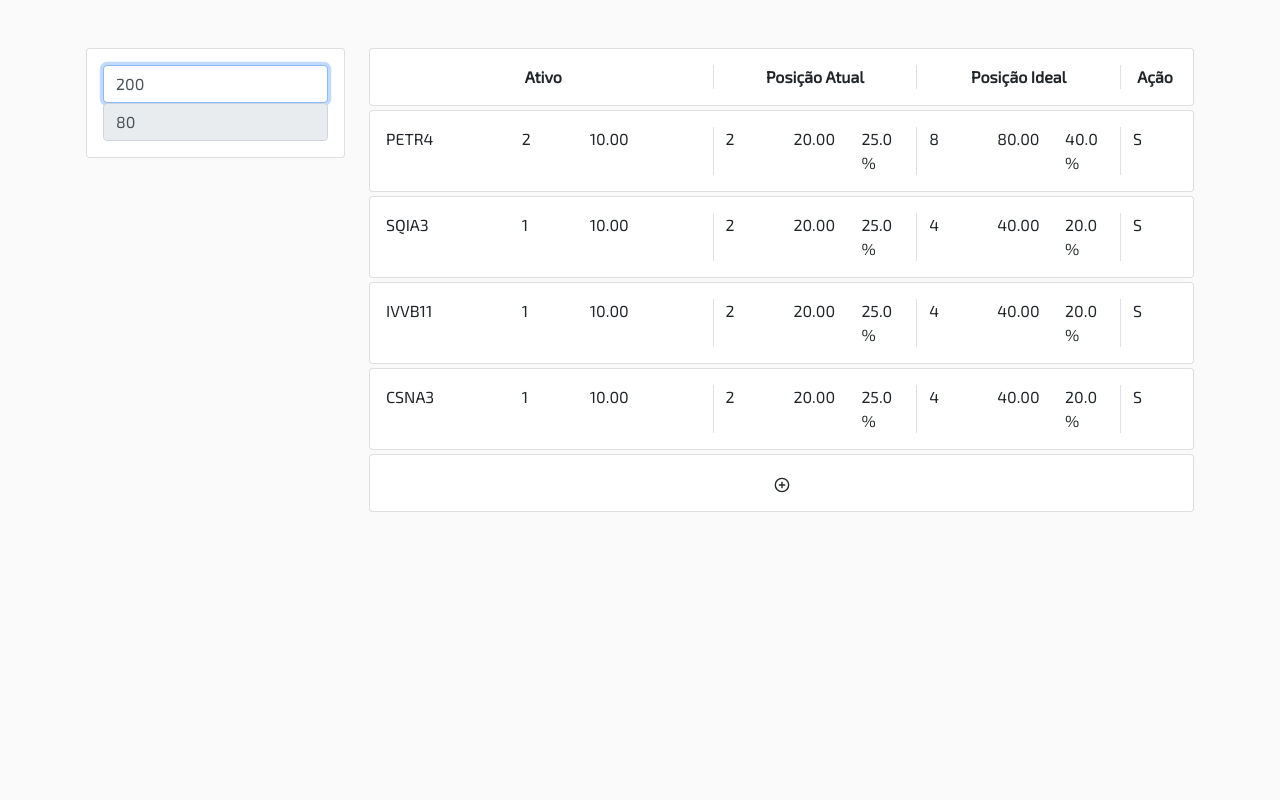
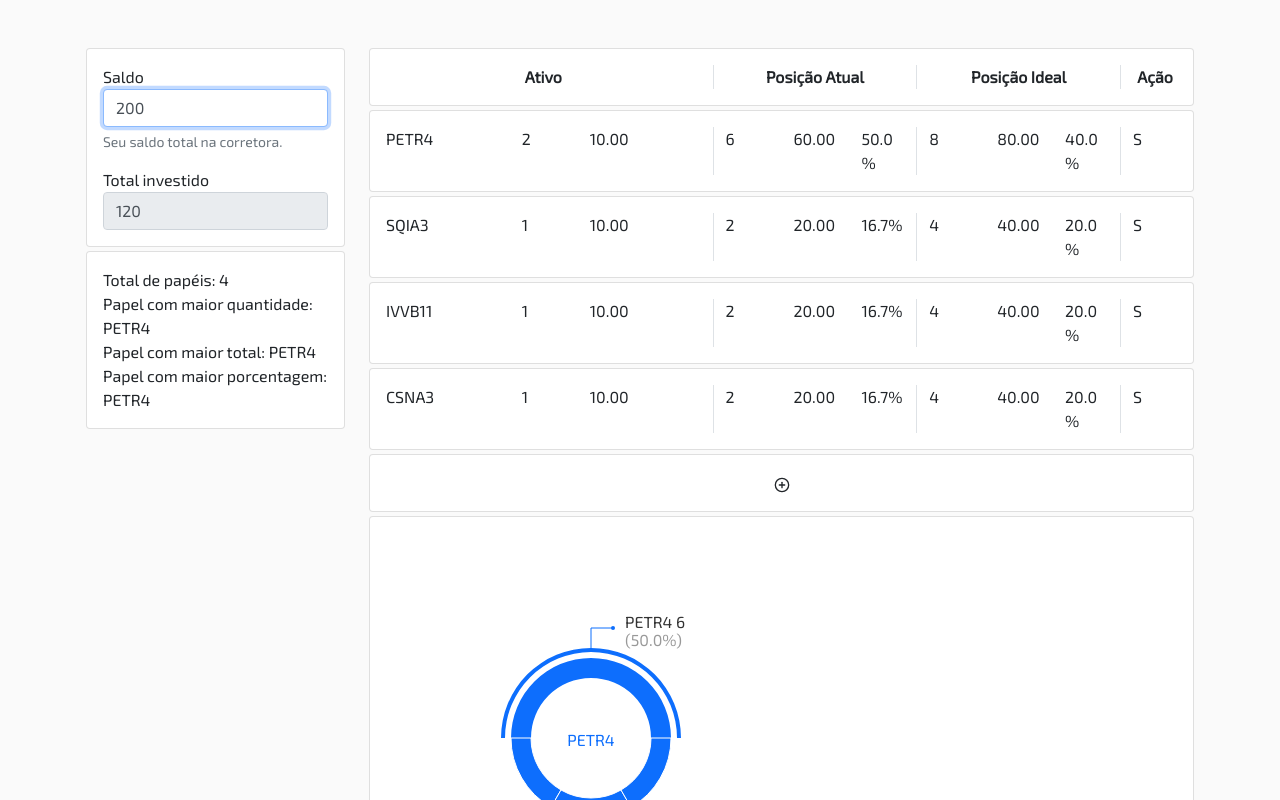
Before and after one commit to danjsillva/planilhapit-web, a React (Create React App) app: page / in a window 1280 px wide. Shown: the top 800 px of the page. Built offline with nearby package versions, Linux system fonts and the light colour scheme; the HTML template or start-up script is replaced by a standard one.

Commit message:
feat: melhorias no layout e grafico

```diff
--- a/package.json
+++ b/package.json
@@ -11,6 +11,7 @@
     "react-dom": "^16.13.1",
     "react-icons": "^3.10.0",
     "react-scripts": "3.4.1",
+    "recharts": "^1.8.5",
     "recoil": "^0.0.8"
   },
   "scripts": {
--- a/src/App.js
+++ b/src/App.js
@@ -1,8 +1,9 @@
 import React from 'react';
 import { RecoilRoot } from 'recoil'
 
-import AssetForm from './components/AssetForm'
+import Sidebar from './components/Sidebar'
 import AssetsTable from './components/AssetsTable'
+import AssetsChart from './components/AssetsChart'
 
 import './style.css'
 
@@ -11,11 +12,13 @@
     <RecoilRoot>
       <div className="container">
         <div className="row mt-5">
-          <div className="col-3">
-            <AssetForm />
+          <div className="col-12 col-lg-3">
+            <Sidebar />
           </div>
-          <div className="col-9">
+          <div className="col-12 col-lg-9">
             <AssetsTable />
+
+            <AssetsChart />
           </div>
         </div>
       </div>
--- a/src/components/AssetForm.js
+++ /dev/null
@@ -1,37 +0,0 @@
-import React, { useState } from 'react'
-import { useRecoilState } from "recoil";
-import axios from 'axios'
-
-import { saldoState, acoesState } from '../store/atoms'
-
-const AssetForm = () => {
-    const [acao, setAcao] = useState({ nome: 'BIDI3', nota: 3, quant: 2, preco: 0 })
-    const [saldo, setSaldo] = useRecoilState(saldoState);
-    const [acoes, setAcoes] = useRecoilState(acoesState);
-
-    const handleSubmitForm = async (event) => {
-        event.preventDefault()
-
-        const response = (await axios.get(`https://blxskdikk0.execute-api.sa-east-1.amazonaws.com/dev/quotation?label=${acao.nome}`)).data
-
-        setAcoes([...acoes, { ...acao, preco: response[acao.nome].price }])
-        setAcao({ nome: '', nota: 0, quant: 0 })
-    }
-
-    return (
-        <div className="">
-            <div className="card card-body">
-                <div className="row">
-                    <div className="col-12">
-                        <input value={saldo} onChange={e => setSaldo(e.target.value)} className="form-control" autoFocus />
-                    </div>
-                    <div className="col-12">
-                        <input value={acoes.reduce((total, acao) => total + (acao.preco * acao.quant), 0)} className="form-control" readOnly />
-                    </div>
-                </div>
-            </div>
-        </div>
-    )
-}
-
-export default AssetForm
--- a/src/components/AssetModal.js
+++ b/src/components/AssetModal.js
@@ -5,17 +5,17 @@
 import { saldoState, acoesState } from '../store/atoms'
 
 const AssetForm = () => {
-    const [acao, setAcao] = useState({ nome: 'BIDI3', nota: 3, quant: 2, preco: 0 })
+    const [acao, setAcao] = useState({ name: 'BIDI3', nota: 3, quant: 2, preco: 0 })
     const [saldo, setSaldo] = useRecoilState(saldoState);
     const [acoes, setAcoes] = useRecoilState(acoesState);
 
     const handleSubmitForm = async (event) => {
         event.preventDefault()
 
-        const response = (await axios.get(`https://blxskdikk0.execute-api.sa-east-1.amazonaws.com/dev/quotation?label=${acao.nome}`)).data
+        const response = (await axios.get(`https://blxskdikk0.execute-api.sa-east-1.amazonaws.com/dev/quotation?label=${acao.name}`)).data
 
-        setAcoes([...acoes, { ...acao, preco: response[acao.nome].price }])
-        setAcao({ nome: '', nota: 0, quant: 0 })
+        setAcoes([...acoes, { ...acao, preco: response[acao.name].price }])
+        setAcao({ name: '', nota: 0, quant: 0 })
     }
 
     return (
@@ -34,7 +34,7 @@
                         <form onSubmit={handleSubmitForm}>
                             <div className="row">
                                 <div className="col">
-                                    <input value={acao.nome} onChange={e => setAcao({ ...acao, nome: e.target.value})} className="form-control" />
+                                    <input value={acao.name} onChange={e => setAcao({ ...acao, name: e.target.value})} className="form-control" />
                                 </div>
                                 <div className="col">
                                     <input value={acao.nota} onChange={e => setAcao({ ...acao, nota: e.target.value})} className="form-control" />
--- /dev/null
+++ b/src/components/AssetsChart.js
@@ -0,0 +1,91 @@
+import React, { useState } from 'react'
+import { useRecoilState } from "recoil";
+import { PieChart, Pie, Sector } from 'recharts';
+
+import { saldoState, acoesState } from '../store/atoms'
+
+const renderActiveShape = (props) => {
+    const RADIAN = Math.PI / 180;
+    const { cx, cy, midAngle, innerRadius, outerRadius, startAngle, endAngle,
+      fill, payload, percent, value } = props;
+    const sin = Math.sin(-RADIAN * midAngle);
+    const cos = Math.cos(-RADIAN * midAngle);
+    const sx = cx + (outerRadius + 10) * cos;
+    const sy = cy + (outerRadius + 10) * sin;
+    const mx = cx + (outerRadius + 30) * cos;
+    const my = cy + (outerRadius + 30) * sin;
+    const ex = mx + (cos >= 0 ? 1 : -1) * 22;
+    const ey = my;
+    const textAnchor = cos >= 0 ? 'start' : 'end';
+
+    return (
+      <g>
+        <text x={cx} y={cy} dy={8} textAnchor="middle" fill={fill}>{payload.name}</text>
+        <Sector
+          cx={cx}
+          cy={cy}
+          innerRadius={innerRadius}
+          outerRadius={outerRadius}
+          startAngle={startAngle}
+          endAngle={endAngle}
+          fill={fill}
+        />
+        <Sector
+          cx={cx}
+          cy={cy}
+          startAngle={startAngle}
+          endAngle={endAngle}
+          innerRadius={outerRadius + 6}
+          outerRadius={outerRadius + 10}
+          fill={fill}
+        />
+        <path d={`M${sx},${sy}L${mx},${my}L${ex},${ey}`} stroke={fill} fill="none"/>
+        <circle cx={ex} cy={ey} r={2} fill={fill} stroke="none"/>
+        <text x={ex + (cos >= 0 ? 1 : -1) * 12} y={ey} textAnchor={textAnchor} fill="#333">{`${payload.name} ${value}`}</text>
+        <text x={ex + (cos >= 0 ? 1 : -1) * 12} y={ey} dy={18} textAnchor={textAnchor} fill="#999">
+          {`(${(percent * 100).toFixed(1)}%)`}
+        </text>
+      </g>
+    );
+};
+
+const AssetForm = () => {
+    const [activeIndex, setActiveIndex] = useState(0)
+    const [acoes, setAcoes] = useRecoilState(acoesState);
+
+    return (
+        <div className="card card-body mt-1">
+            <PieChart width={400} height={400}>
+                <Pie
+                    data={acoes}
+                    cx={200}
+                    cy={200}
+                    innerRadius={60}
+                    outerRadius={80}
+                    fill="#0d6efd"
+                    dataKey="quant"
+                    activeIndex={activeIndex}
+                    activeShape={renderActiveShape}
+                    onMouseEnter={(data, index) => setActiveIndex(index)}
+                />
+            </PieChart>
+
+            <PieChart width={400} height={400}>
+                <Pie
+                    data={acoes}
+                    cx={200}
+                    cy={200}
+                    innerRadius={60}
+                    outerRadius={80}
+                    fill="#0d6efd"
+                    dataKey="quant"
+                    activeIndex={activeIndex}
+                    activeShape={renderActiveShape}
+                    onMouseEnter={(data, index) => setActiveIndex(index)}
+                />
+            </PieChart>
+        </div>
+    )
+}
+
+export default AssetForm
--- a/src/components/AssetsTable.js
+++ b/src/components/AssetsTable.js
@@ -10,13 +10,13 @@
     const [saldo,] = useRecoilState(saldoState);
     const [acoes, setAcoes] = useRecoilState(acoesState);
 
-    const handleGetAcao = (nome) => {
-        const acao = acoes.find(acao => acao.nome === nome)
+    const handleGetAcao = (name) => {
+        const acao = acoes.find(acao => acao.name === name)
         const totalPreco = acoes.reduce((total, acao) => total + (acao.quant * acao.preco), 0)
         const totalNota = acoes.reduce((total, acao) => total + (acao.nota), 0)
 
         return ({
-            nome: acao.nome,
+            name: acao.name,
             nota: acao.nota,
             preco: (acao.preco).toFixed(2),
             quantAtual: Math.floor(acao.quant),
@@ -29,8 +29,8 @@
         })
     }
 
-    const handleClickRemover = (nome) => {
-        setAcoes(acoes.filter(acao => acao.nome !== nome))
+    const handleClickRemover = (name) => {
+        setAcoes(acoes.filter(acao => acao.name !== name))
     }
 
     return (
@@ -47,18 +47,18 @@
             </div>
 
             {acoes.map(acao => (
-                <div key={acao.nome} className="card card-body pointer mt-1">
+                <div key={acao.name} className="card card-body pointer mt-1">
                     <div className="row">
-                        <div className="col-2">{handleGetAcao(acao.nome).nome}</div>
-                        <div className="col-1">{handleGetAcao(acao.nome).nota}</div>
-                        <div className="col-2 border-right">{handleGetAcao(acao.nome).preco}</div>
-                        <div className="col-1">{handleGetAcao(acao.nome).quantAtual}</div>
-                        <div className="col-1">{handleGetAcao(acao.nome).totalAtual}</div>
-                        <div className="col-1 border-right">{handleGetAcao(acao.nome).percentAtual}%</div>
-                        <div className="col-1">{handleGetAcao(acao.nome).quantIdeal}</div>
-                        <div className="col-1">{handleGetAcao(acao.nome).totalIdeal}</div>
-                        <div className="col-1 border-right">{handleGetAcao(acao.nome).percentIdeal}%</div>
-                        <div className="col-1">{handleGetAcao(acao.nome).status}</div>
+                        <div className="col-2">{handleGetAcao(acao.name).name}</div>
+                        <div className="col-1">{handleGetAcao(acao.name).nota}</div>
+                        <div className="col-2 border-right">{handleGetAcao(acao.name).preco}</div>
+                        <div className="col-1">{handleGetAcao(acao.name).quantAtual}</div>
+                        <div className="col-1">{handleGetAcao(acao.name).totalAtual}</div>
+                        <div className="col-1 border-right">{handleGetAcao(acao.name).percentAtual}%</div>
+                        <div className="col-1">{handleGetAcao(acao.name).quantIdeal}</div>
+                        <div className="col-1">{handleGetAcao(acao.name).totalIdeal}</div>
+                        <div className="col-1 border-right">{handleGetAcao(acao.name).percentIdeal}%</div>
+                        <div className="col-1">{handleGetAcao(acao.name).status}</div>
                     </div>
                 </div>
             ))}
--- /dev/null
+++ b/src/components/Sidebar.js
@@ -0,0 +1,48 @@
+import React, { useState } from 'react'
+import { useRecoilState } from "recoil";
+import axios from 'axios'
+import { PieChart, Pie, Sector } from 'recharts';
+
+import { saldoState, acoesState } from '../store/atoms'
+
+const AssetForm = () => {
+    const [acao, setAcao] = useState({ name: 'BIDI3', nota: 3, quant: 2, preco: 0 })
+    const [saldo, setSaldo] = useRecoilState(saldoState);
+    const [acoes, setAcoes] = useRecoilState(acoesState);
+
+    const handleSubmitForm = async (event) => {
+        event.preventDefault()
+
+        const response = (await axios.get(`https://blxskdikk0.execute-api.sa-east-1.amazonaws.com/dev/quotation?label=${acao.name}`)).data
+
+        setAcoes([...acoes, { ...acao, preco: response[acao.name].price }])
+        setAcao({ name: '', nota: 0, quant: 0 })
+    }
+
+    return (
+        <div className="">
+            <div className="card card-body">
+                <div className="row">
+                    <div className="col-6 col-lg-12">
+                        <label htmlFor="">Saldo</label>
+                        <input value={saldo} onChange={e => setSaldo(e.target.value)} className="form-control" autoFocus />
+                        <div class="form-text">Seu saldo total na corretora.</div>
+                    </div>
+                    <div className="col-6 col-lg-12 mt-3">
+                        <label htmlFor="">Total investido</label>
+                        <input value={acoes.reduce((total, acao) => total + (acao.preco * acao.quant), 0)} className="form-control" readOnly />
+                    </div>
+                </div>
+            </div>
+
+            <div className="card card-body mt-1">
+                <div className="text">Total de papéis: {acoes.length}</div>
+                <div className="text">Papel com maior quantidade: {acoes[0].name}</div>
+                <div className="text">Papel com maior total: {acoes[0].name}</div>
+                <div className="text">Papel com maior porcentagem: {acoes[0].name}</div>
+            </div>
+        </div>
+    )
+}
+
+export default AssetForm
--- a/src/store/atoms.js
+++ b/src/store/atoms.js
@@ -5,8 +5,8 @@
 // export const acoesState = atom({ key: 'acoesState', default: []})
 
 export const acoesState = atom({ key: 'acoesState', default: [
-    { nome: 'PETR4', nota: 2, preco: 10, quant: 2 },
-    { nome: 'SQIA3', nota: 1, preco: 10, quant: 2 },
-    { nome: 'IVVB11', nota: 1, preco: 10, quant: 2 },
-    { nome: 'CSNA3', nota: 1, preco: 10, quant: 2 },
+    { name: 'PETR4', nota: 2, preco: 10, quant: 6 },
+    { name: 'SQIA3', nota: 1, preco: 10, quant: 2 },
+    { name: 'IVVB11', nota: 1, preco: 10, quant: 2 },
+    { name: 'CSNA3', nota: 1, preco: 10, quant: 2 },
 ]})
```
Also changed, not shown: 1 other file (tests, documents, lock files or other folders).
